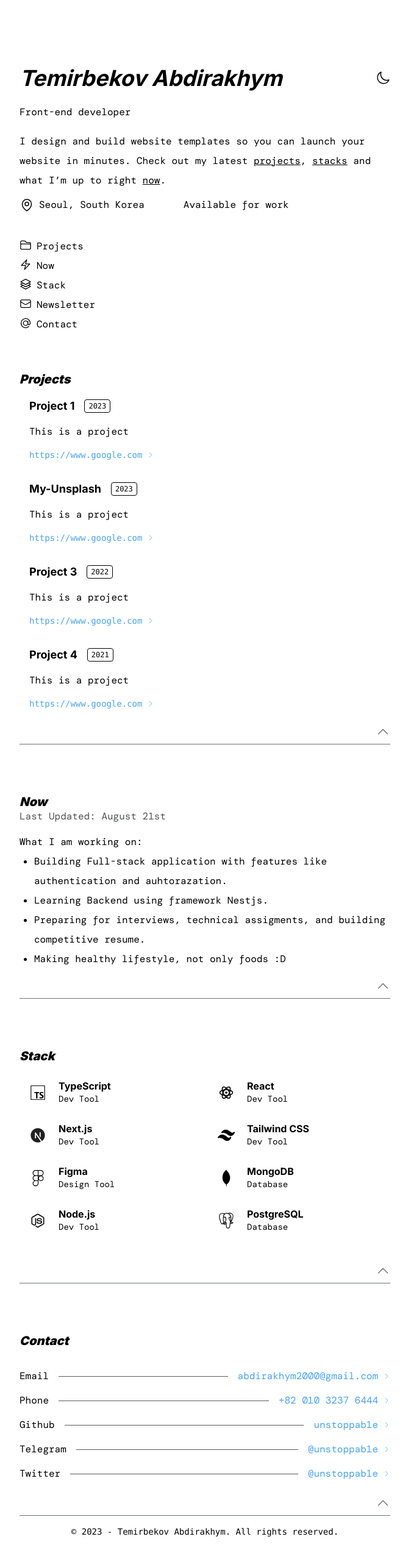
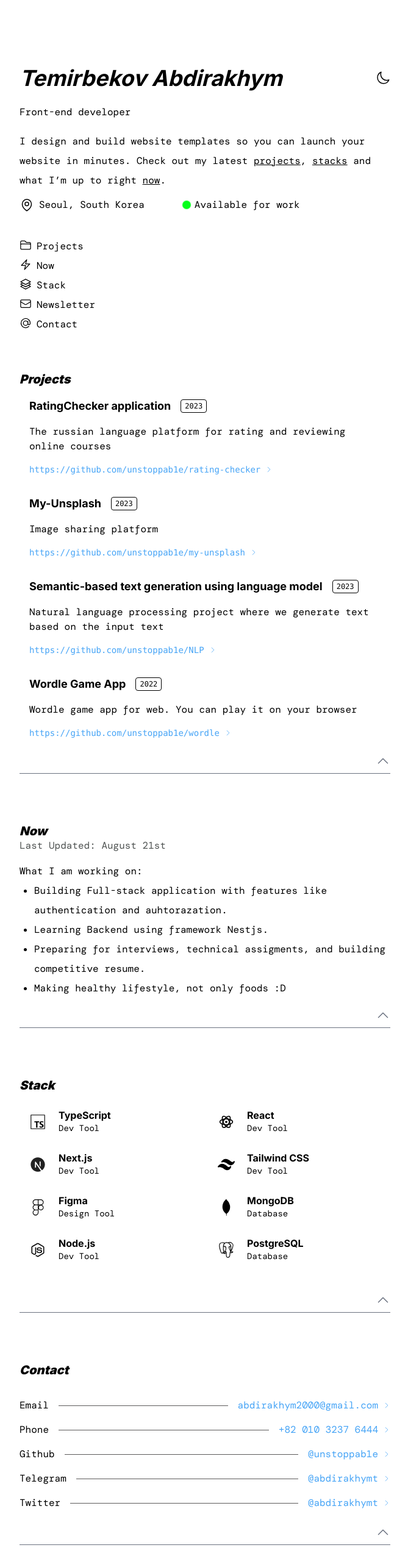
Before and after one commit to unstoppab1e/web-portfolio, a Next.js app: page / in a window 1280 px wide. Shown: the top 2552 px of the page at 61% size, without its empty margins (304-973 px from the left). Built offline with nearby package versions, Linux system fonts and the light colour scheme.

Commit message:
feat: finished all section

```diff
--- /dev/null
+++ b/src/components/BlinkingLamp.tsx
@@ -0,0 +1,15 @@
+import React from 'react'
+
+export const BlinkingLamp = () => {
+  const [isOn, setIsOn] = React.useState(false);
+
+  React.useEffect(() => {
+    const interval = setInterval(() => {
+      setIsOn((isOn) => !isOn);
+    }, 1000);
+    return () => clearInterval(interval);
+  }, []);
+  return (
+    <div className={`w-2.5 h-2.5 rounded-full opacity-100 ${isOn ? 'bg-[rgb(5,260,26)] shadow-[0_0_1px_2px_rgb(5,260,26)]' : 'bg-[rgb(5,260,26)]'}`} />
+  )
+}
--- a/src/components/Contact.tsx
+++ b/src/components/Contact.tsx
@@ -15,18 +15,18 @@ export default function Contact() {
     },
     {
       name: 'Github',
-      linkName: 'unstoppab1e',
+      linkName: '@unstoppab1e',
       link: 'https://github.com/unstoppab1e'
     },
     {
       name: 'Telegram',
-      linkName: '@unstoppab1e',
+      linkName: '@abdirakhymt',
       link: 'https://t.me/abdirakhymt'
     },
     {
       name: 'Twitter',
-      linkName: '@unstoppab1e',
-      link: 'twitter.com/unstoppab1e'
+      linkName: '@abdirakhymt',
+      link: 'https://twitter.com/AbdirakhymT'
     },
 
   ];
@@ -40,7 +40,7 @@ export default function Contact() {
         {contacts && contacts.map((contact, index) => {
           return (
             <>
-              <div key={index} className="flex gap-4 font-dmmono font-normal justify-between items-center">
+              <div key={index} className="flex gap-4 font-dmmono font-normal tracking-normal justify-between items-center">
                 <h5>{contact.name}</h5>
                 <span className="grow border-b border-[#5d5b5b]"></span>
                 <span className='flex items-center gap-2 cursor-pointer text-[#46a4f6]'>
--- a/src/components/Description.tsx
+++ b/src/components/Description.tsx
@@ -1,3 +1,5 @@
+import { BlinkingLamp } from "./BlinkingLamp";
+
 const Description = () => {
   function scrollDown() {
     const section = document.getElementById('stack');
@@ -32,7 +34,7 @@ const Description = () => {
         Front-end developer
       </p>
       <p className='font-normal tracking-normal leading-loose mb-3 mt-5 text-left'>
-        I design and build website templates so you can launch your website in minutes. Check out my latest <a onClick={scrollProject} className='underline'>projects</a>, <a onClick={scrollDown} className='underline'>stacks</a> and what I’m up to right <a onClick={scrollNow} className='underline'>now</a>.
+        I design and build website templates so you can launch your website in minutes. Check out my latest <a onClick={scrollProject} className='underline cursor-pointer'>projects</a>, <a onClick={scrollDown} className='underline cursor-pointer'>stacks</a> and what I’m up to right <a onClick={scrollNow} className='underline cursor-pointer'>now</a>.
       </p>
       <div className='flex gap-16'>
         <div className='flex items-center justify-center gap-2 min-h-min min-w-min overflow-hidden p-0 relative'>
@@ -47,7 +49,8 @@ const Description = () => {
             <p className=''>Seoul, South Korea</p>
           </div>
         </div>
-        <div className=''>
+        <div className='flex items-center gap-2'>
+          <BlinkingLamp />
           <div className=''>
             Available for work
           </div>
--- a/src/components/Overview.tsx
+++ b/src/components/Overview.tsx
@@ -1,10 +1,15 @@
-import React from 'react'
+import React, { useRef } from 'react'
 
 const Overview = () => {
+  const ref = useRef<null | HTMLDivElement>(null);
+
+  const handleClick = () => {
+    ref.current?.scrollIntoView({ behavior: 'smooth' });
+  };
   return (
     <div className='pt-6 font-dmmono text-base'>
         <div className="flex flex-col flex-initial gap-2">
-            <a href='./#projects' className='flex gap-2 align-center font-normal cursor-pointer'>
+            <a onClick={handleClick} className='flex gap-2 align-center font-normal cursor-pointer'>
                 <svg xmlns="http://www.w3.org/2000/svg" fill="none" viewBox="0 0 24 24" strokeWidth={1.5} stroke="currentColor" className="w-5 h-5">
                     <path strokeLinecap="round" strokeLinejoin="round" d="M2.25 12.75V12A2.25 2.25 0 014.5 9.75h15A2.25 2.25 0 0121.75 12v.75m-8.69-6.44l-2.12-2.12a1.5 1.5 0 00-1.061-.44H4.5A2.25 2.25 0 002.25 6v12a2.25 2.25 0 002.25 2.25h15A2.25 2.25 0 0021.75 18V9a2.25 2.25 0 00-2.25-2.25h-5.379a1.5 1.5 0 01-1.06-.44z" />
                 </svg>
--- a/src/components/Projects.tsx
+++ b/src/components/Projects.tsx
@@ -11,28 +11,28 @@ const Projects = () => {
 
     const projects = [
         {
-            name: 'Project 1',
+            name: 'RatingChecker application',
             year: '2023',
-            description: 'This is a project',
-            link: 'https://www.google.com'
+            description: 'The russian language platform for rating and reviewing online courses',
+            link: 'https://github.com/unstoppab1e/rating-checker'
         },
         {
             name: 'My-Unsplash',
             year: '2023',
-            description: 'This is a project',
-            link: 'https://www.google.com'
+            description: 'Image sharing platform',
+            link: 'https://github.com/unstoppab1e/my-unsplash'
         },
         {
-            name: 'Project 3',
-            year: '2022',
-            description: 'This is a project',
-            link: 'https://www.google.com'
+            name: 'Semantic-based text generation using language model',
+            year: '2023',
+            description: 'Natural language processing project where we generate text based on the input text',
+            link: 'https://github.com/unstoppab1e/NLP'
         },
         {
-            name: 'Project 4',
-            year: '2021',
-            description: 'This is a project',
-            link: 'https://www.google.com'
+            name: 'Wordle Game App',
+            year: '2022',
+            description: 'Wordle game app for web. You can play it on your browser',
+            link: 'https://github.com/unstoppab1e/wordle'
         },
     ];
 
```
